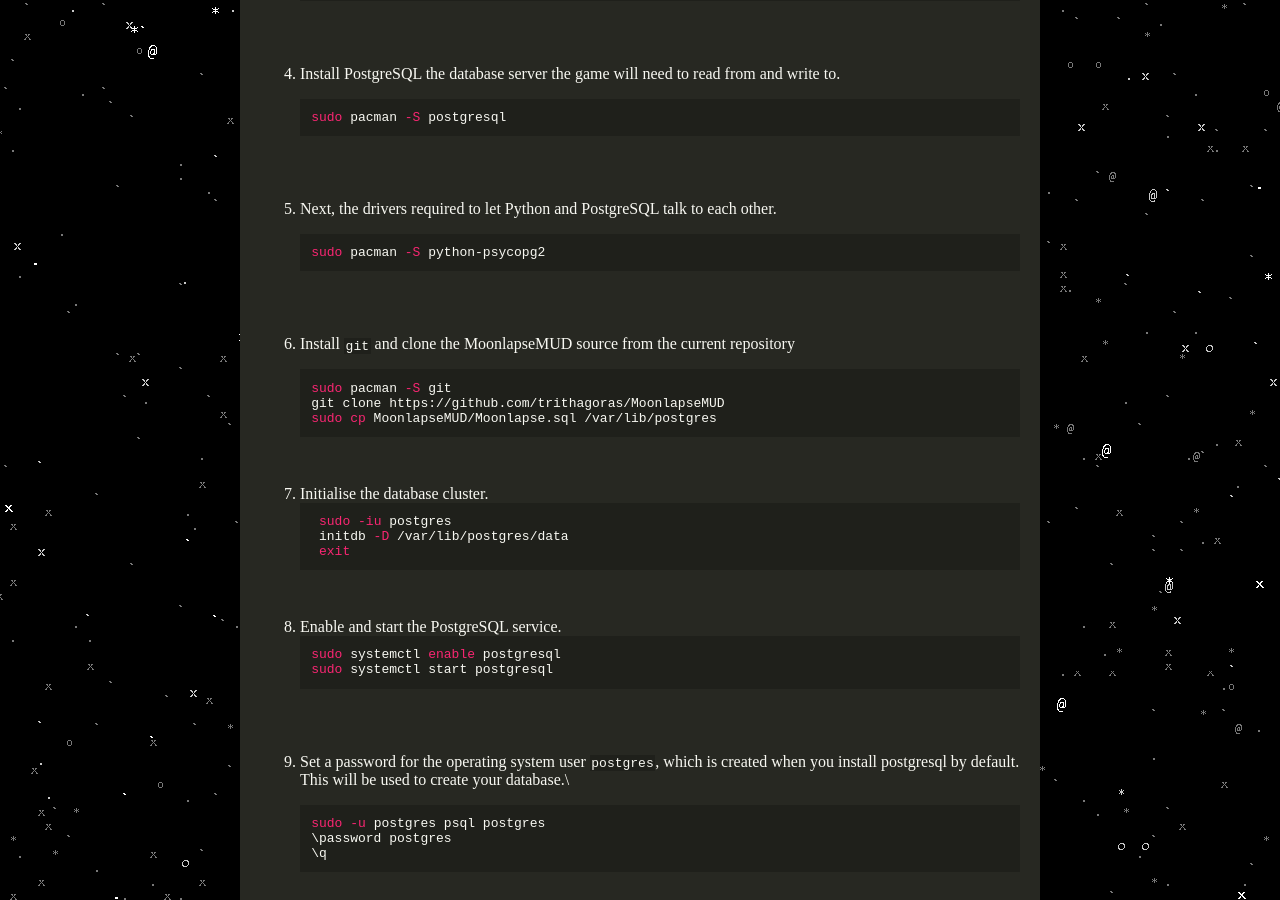
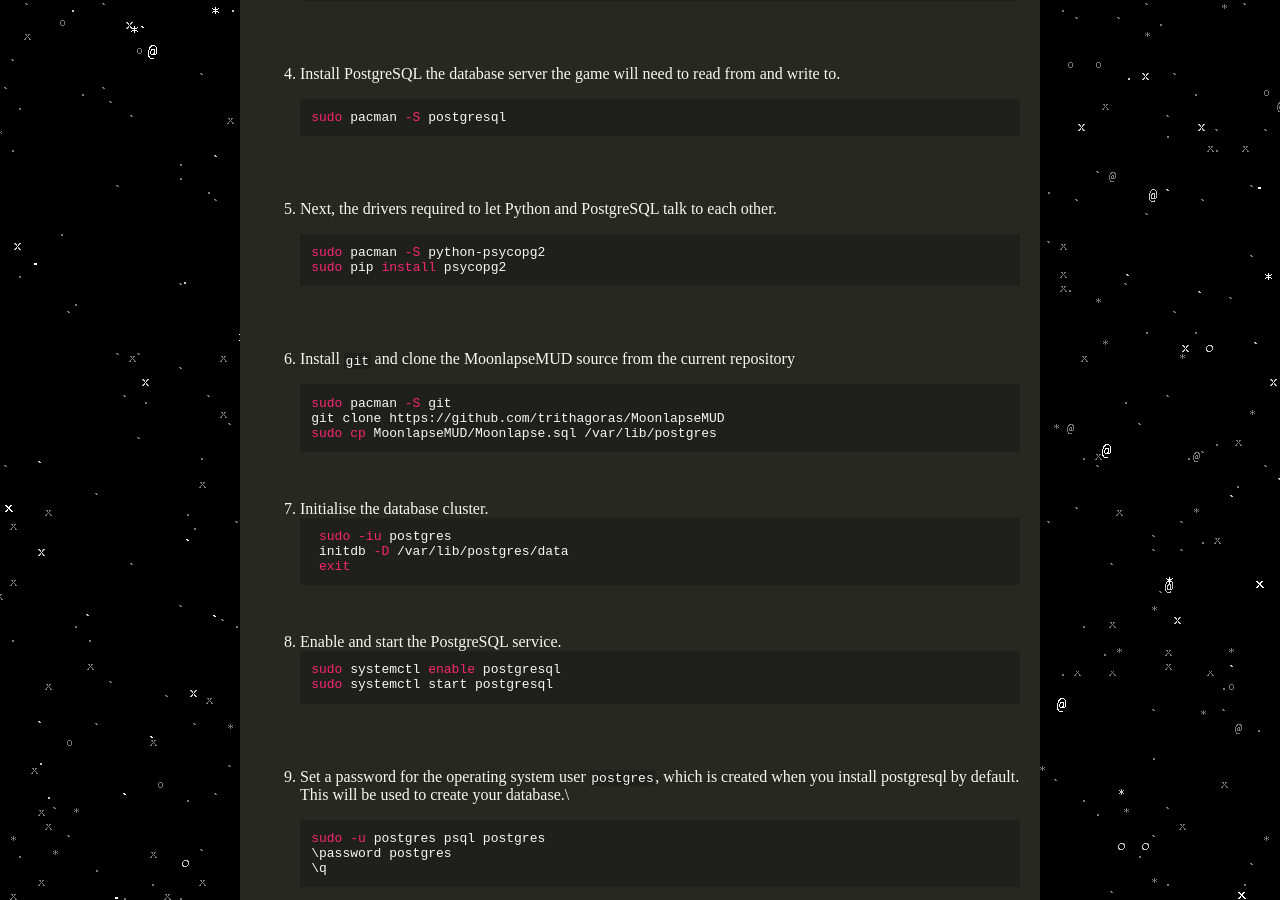
Before and after one commit to tristanbatchler/moonlapse.net, a Jekyll site: the page built from _posts/2020-10-12-how-to-run-your-own-moonlapse-server-arch-manjaro.md, in a window 1280 px wide and 900 px high, scrolled down 609 px. Built offline with Jekyll 4.4.1, drawn with Linux system fonts in a browser that asks for light colours; some web fonts are replaced; a script that is not in the unit is left out.

Commit message:
Update Blog “2020-10-12-how-to-run-your-own-moonlapse-server-arch-manjaro”

````diff
--- a/_posts/2020-10-12-how-to-run-your-own-moonlapse-server-arch-manjaro.md
+++ b/_posts/2020-10-12-how-to-run-your-own-moonlapse-server-arch-manjaro.md
@@ -30,6 +30,7 @@
 
    ```shell
    sudo pacman -S python-psycopg2
+   sudo pip install psycopg2
    ```
 6. Install `git` and clone the MoonlapseMUD source from the current repository
 
````
